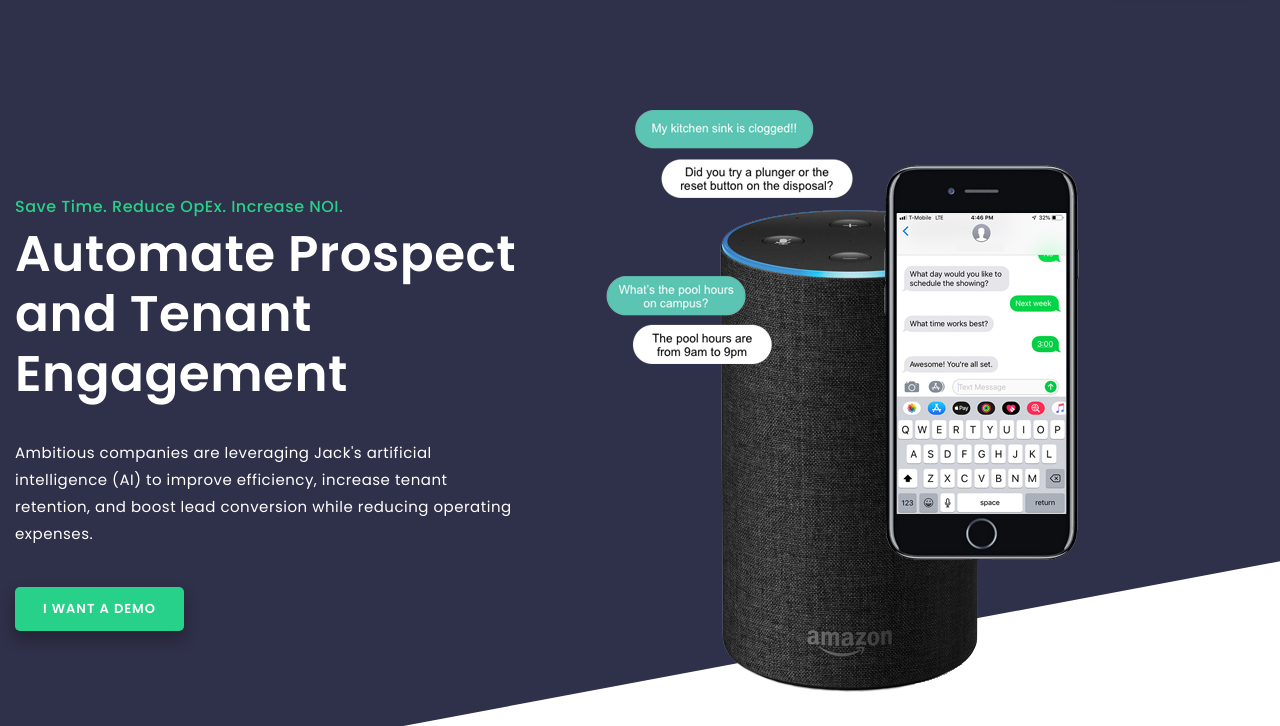
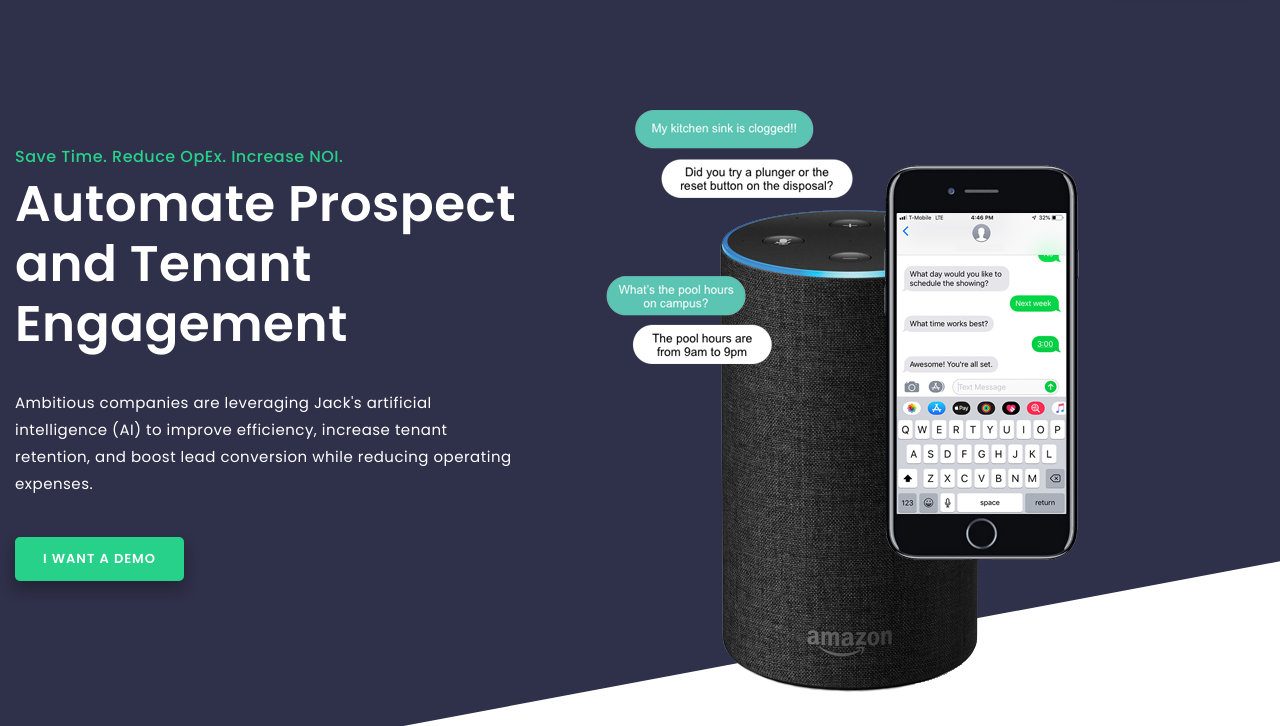
Before and after one commit to 247Jack/public-site, a plain HTML site: page index.html in a window 1280 px wide. Shown: the part 74-800 px from the top of the page. Drawn offline with Linux system fonts and the light colour scheme.

Commit message:
reduced padding
changed p-50px-t to p-0px-t

```diff
--- a/index.html
+++ b/index.html
@@ -90,7 +90,7 @@
       <div class="home-effect-bg"><img src="static/img/home-effect.svg" title="" alt="" ></div>
       <div class="container container-large">
         <div class="row align-items-center full-screen p-100px-tb sm-p-30px-b">
-          <div class="col-lg-5 p-50px-t sm-p-0px-t sm-p-30px-b">
+          <div class="col-lg-5 p-0px-t sm-p-0px-t sm-p-30px-b">
             <h6 class="theme-color">Save Time. Reduce OpEx. Increase NOI.</h6>
             <h1>Automate Prospect and Tenant Engagement</h1>
             <p>Ambitious companies are leveraging Jack's artificial intelligence (AI) to improve efficiency, increase tenant retention, and boost lead conversion while reducing operating expenses.</p>
```
